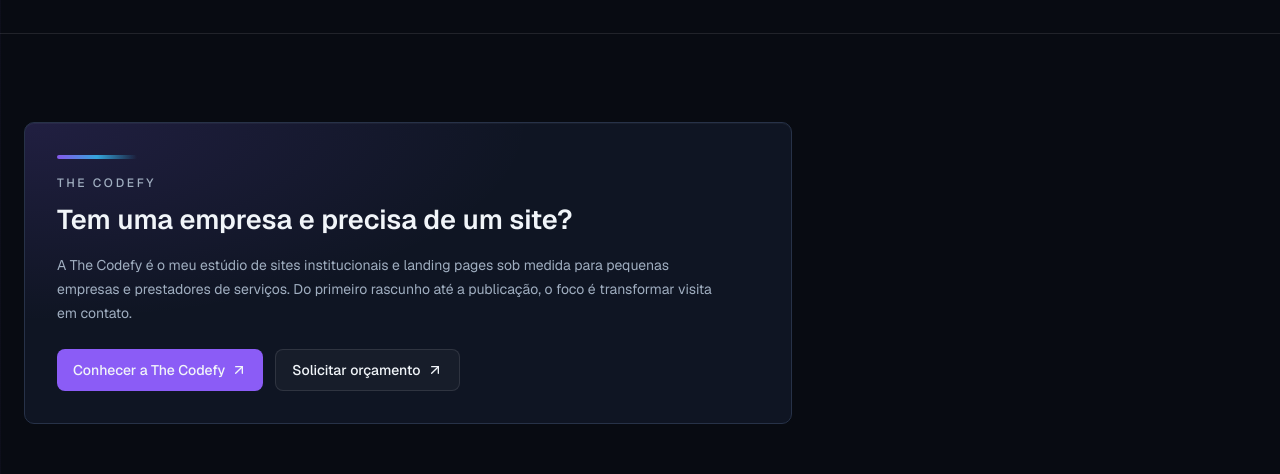
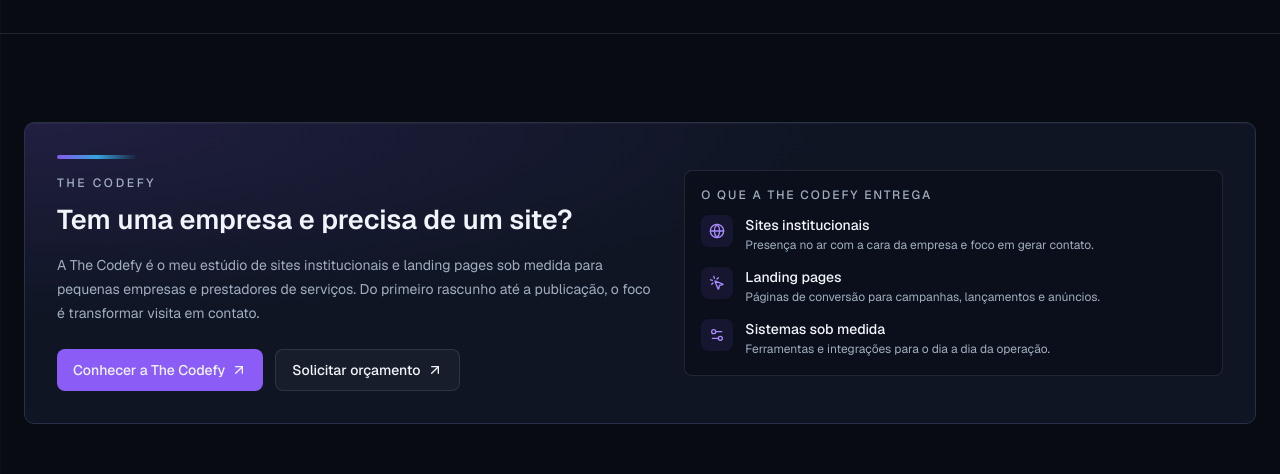
Before and after one commit to Padokazzz/Portfolio, a Next.js app: page / in a window 1280 px wide. Shown: the part 3420-3894 px from the top of the page. Built offline with nearby package versions, Linux system fonts and the light colour scheme; no server answers.

Commit message:
feat(codefy): amplia o bloco da The Codefy e lista os serviços do estúdio

```diff
--- a/src/components/sections/codefy-cta.tsx
+++ b/src/components/sections/codefy-cta.tsx
@@ -1,19 +1,44 @@
-import { ArrowUpRight } from "lucide-react"
+import { ArrowUpRight, Globe, MousePointerClick, Settings2 } from "lucide-react"
 
 import { Reveal } from "@/components/motion/reveal"
 import { buildCodefyUrl, CODEFY_LINK_PROPS } from "@/lib/the-codefy"
 
 /**
+ * Serviços do estúdio exibidos ao lado do texto do bloco: preenchem a
+ * coluna direita do card em telas largas e explicam a oferta em uma leitura.
+ */
+const SERVICES = [
+  {
+    icon: Globe,
+    title: "Sites institucionais",
+    detail: "Presença no ar com a cara da empresa e foco em gerar contato.",
+  },
+  {
+    icon: MousePointerClick,
+    title: "Landing pages",
+    detail: "Páginas de conversão para campanhas, lançamentos e anúncios.",
+  },
+  {
+    icon: Settings2,
+    title: "Sistemas sob medida",
+    detail: "Ferramentas e integrações para o dia a dia da operação.",
+  },
+] as const
+
+/**
  * Gancho comercial entre Projetos e Blog: apresenta a The Codefy a donos
- * de empresa sem competir com a navegação principal. Os dois CTAs abrem em
- * nova aba e carregam UTM da posição `bloco-home`.
+ * de empresa sem competir com a navegação principal. O card ocupa a largura
+ * da seção com texto + CTAs à esquerda e os serviços do estúdio à direita.
+ * Os dois CTAs abrem em nova aba e carregam UTM da posição `bloco-home`.
  */
 export function CodefyCta() {
   return (
     <section id="the-codefy" className="scroll-mt-20 border-t border-white/10">
       <div className="section-shell flex flex-col justify-center">
-        <Reveal className="max-w-3xl">
+        <Reveal>
           <div className="surface card-highlight rounded-lg border p-6 sm:p-8">
+            <div className="grid gap-8 lg:grid-cols-[1.05fr_0.95fr] lg:items-center">
+              <div>
                 <div className="h-1 w-20 rounded-full accent-line" />
                 <p className="mt-4 text-xs font-medium uppercase tracking-[0.22em] text-muted-foreground">
                   The Codefy
@@ -50,6 +75,35 @@ export function CodefyCta() {
                   </a>
                 </div>
               </div>
+
+              <div className="rounded-md border border-white/10 bg-[#080b12]/45 p-4">
+                <p className="text-xs font-medium uppercase tracking-[0.16em] text-muted-foreground">
+                  O que a The Codefy entrega
+                </p>
+                <ul className="mt-3 grid gap-3">
+                  {SERVICES.map((service) => {
+                    const Icon = service.icon
+
+                    return (
+                      <li key={service.title} className="flex gap-3">
+                        <span className="flex size-8 shrink-0 items-center justify-center rounded-md bg-[#8b5cf6]/10 text-[#a78bfa]">
+                          <Icon aria-hidden="true" className="size-4" />
+                        </span>
+                        <span className="min-w-0">
+                          <span className="block text-sm font-medium">
+                            {service.title}
+                          </span>
+                          <span className="block text-xs leading-5 text-muted-foreground">
+                            {service.detail}
+                          </span>
+                        </span>
+                      </li>
+                    )
+                  })}
+                </ul>
+              </div>
+            </div>
+          </div>
         </Reveal>
       </div>
     </section>
```
Lines whose indentation alone changed are shown as unchanged.
